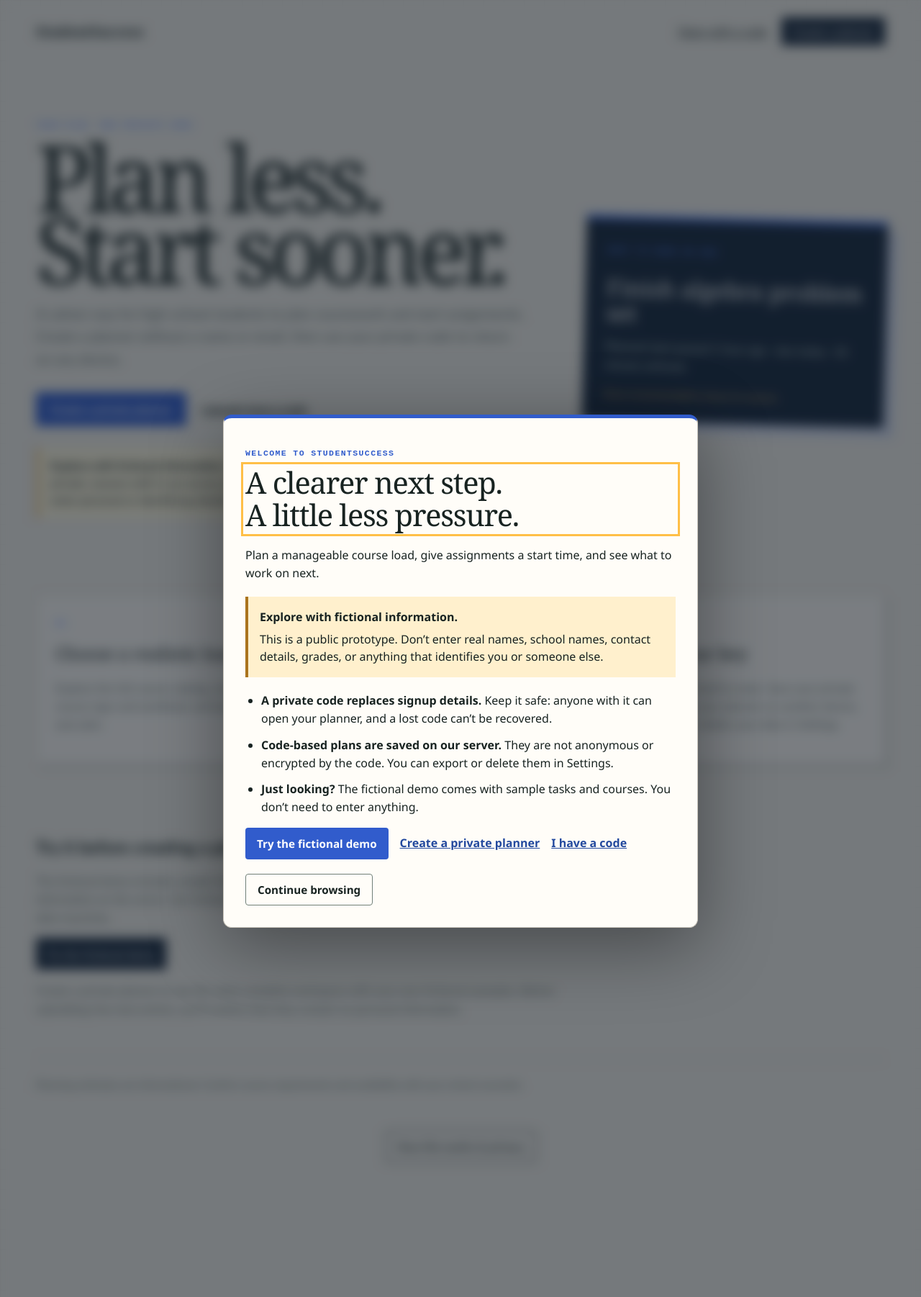
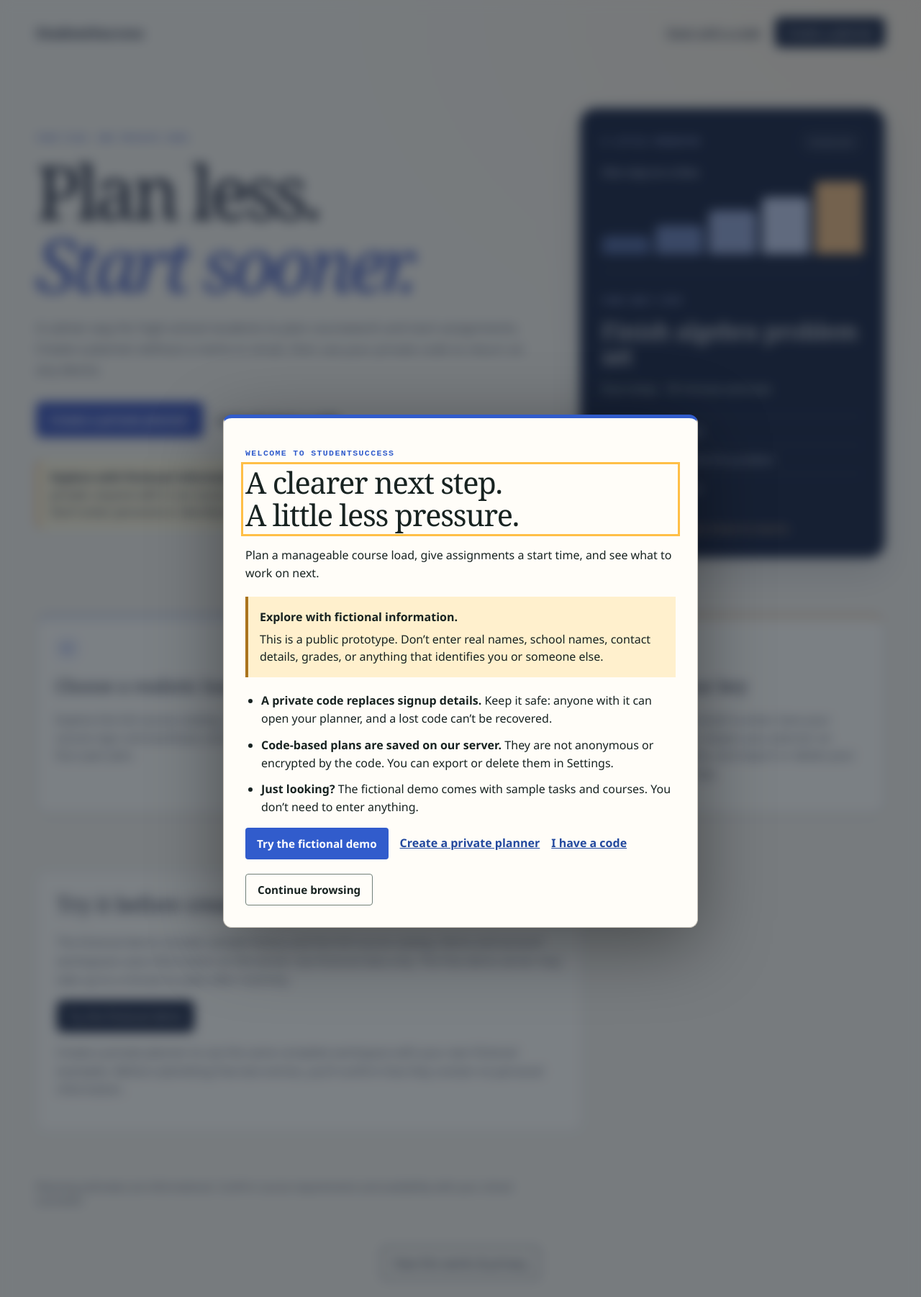
Before and after one commit to JVijay08/StudentSuccess, a Flask app: page / in a window 1280 px wide. Shown: the top 1802 px of the page at 72% size. Run offline with Flask 3, Linux system fonts and the light colour scheme.

Commit message:
Refresh site design and simplify course navigation

```diff
--- /dev/null
+++ b/static/css/studio.css
@@ -0,0 +1,121 @@
+/* Shared visual language: warm paper, indigo ink, and a little momentum. */
+:root {
+  --paper: #f6f4ee;
+  --white: #fffefa;
+  --ink: #252b40;
+  --muted: #626879;
+  --line: #dedfdc;
+  --night: #202b48;
+  --night-soft: #303e61;
+  --blue: #4259ba;
+  --amber: #efbd83;
+  --studio-shadow: 0 4px 20px rgba(32,43,72,.045);
+}
+body {
+  font-family: "Segoe UI", "Trebuchet MS", sans-serif;
+  background-image: radial-gradient(ellipse at 100% 0, rgba(239,189,131,.14), transparent 48%);
+  background-size: 100% 900px;
+  background-repeat: no-repeat;
+  -webkit-font-smoothing: antialiased;
+}
+h1, h2, h3 { text-wrap: pretty; }
+main > header h1, .onboarding-section h1 { line-height: 1.06; }
+.eyebrow, .section-kicker, .first-title { line-height: 1.5; letter-spacing: .12em; }
+.card, .panel, .task-card, .course-card, .year-card, .comparison-card,
+.detail-main, .action-panel, .notice-panel, .settings-form section, .account,
+.account article, .onboarding-section, .feature-grid article, .demo-checklist {
+  border-radius: 16px;
+  box-shadow: var(--studio-shadow);
+  background-color: var(--white);
+}
+.panel, .onboarding-section, .demo-checklist { border-top-width: 3px; }
+.card .eyebrow, .card .section-kicker { color: var(--blue); }
+.card h2, .feature-grid h2 { line-height: 1.25; }
+input:not([type="checkbox"]):not([type="radio"]), select, textarea {
+  border-radius: 8px;
+}
+input[type="checkbox"], input[type="radio"] { accent-color: var(--blue); }
+button, .button, .primary-action, .nav-cta, .back-link, .actions a {
+  border-radius: 8px;
+}
+button, .small-button { color: #fff; }
+button.secondary, .password-toggle { color: var(--ink); }
+.button:not(.secondary), .access-primary, .hero-actions .primary-action,
+.hero-actions button { background: var(--blue); color: #fff; }
+.button:not(.secondary):hover, .access-primary:hover,
+.hero-actions .primary-action:hover { background: #334798; }
+.button.secondary, .back-link { border-color: var(--line); }
+.flash, .demo-banner, .prototype-note, .prototype-notice,
+.catalog-note, .reminder-panel, .plan-footer { border-radius: 10px; }
+.shell .sidebar {
+  background: radial-gradient(ellipse at 0 0, #354566 0, transparent 55%), var(--night);
+  border-right: 1px solid rgba(255,255,255,.08);
+}
+.brand-mark {
+  flex-shrink: 0;
+  border: 1px solid #899be3;
+  border-radius: 14px 14px 14px 3px;
+  color: #e4eaff;
+  background: rgba(137,155,227,.12);
+}
+.brand small { color: #e9c396; }
+.shell .sidebar nav a { border-radius: 9px; color: #ced5e5; }
+.shell .sidebar nav a::before { content: ""; width: 5px; height: 5px; flex-shrink: 0; border-radius: 50%; background: #b4c2ff; }
+.shell .sidebar nav a.active { border-left-color: #a5b6ff; }
+.shell .sidebar nav a:hover, .shell .sidebar nav a.active { transform: none; background: #344364; color: #fff; }
+.sidebar .module-note { color: #b9c3d8; padding-top: 20px; border-top: 1px solid #43516b; }
+.sidebar .logout-button { color: #edf0ff; border-color: #64718b; }
+.focus-card {
+  border-radius: 18px;
+  border: 1px solid #3e5079;
+  border-top: 3px solid #98aaf1;
+  background: radial-gradient(ellipse at 100% 0, #354a76, transparent 70%), var(--night);
+  box-shadow: 0 12px 28px rgba(32,43,72,.12);
+}
+.focus-card .eyebrow, .focus-card::after, .priority-item::before { color: #b7c5ff; }
+.focus-card .button { background: #dce4ff; color: #202b48; }
+.priority-item { border-bottom-color: #4a5873; }
+.priority-item p { color: #d0d7e6; }
+.task-card { border-left-width: 4px; }
+.year-card { border-top: 3px solid #a6b4df; }
+.year-card:nth-child(2) { border-top-color: #83aaa0; }
+.year-card:nth-child(3) { border-top-color: #d8b082; }
+.year-card:nth-child(4) { border-top-color: #b29cbf; }
+.workload, .course-type, .badge { border-radius: 6px; }
+.feature-grid article { position: relative; border-top: 3px solid #a6b4df; }
+.feature-grid article:nth-child(2) { border-top-color: #83aaa0; }
+.feature-grid article:nth-child(3) { border-top-color: #d8b082; }
+.feature-grid article > span { display: inline-grid; place-items: center; width: 34px; height: 34px; border-radius: 50%; background: #edf0fa; color: #4259ba; }
+.hero { gap: 48px; padding: 60px 0; }
+.hero h1 { font-size: clamp(4rem, 8vw, 7rem); line-height: .98; letter-spacing: -.055em; }
+.hero h1 em { color: var(--blue); font-weight: 400; }
+.hero .lede { font-size: 1.1rem; }
+.next-card { border: 1px solid #45577b; border-radius: 22px; background: var(--night); box-shadow: 0 20px 45px rgba(32,43,72,.14); transform: none; }
+.next-card span { color: #bdcaff; }
+.next-card strong { margin-top: 16px; }
+.example-heading { display: flex; gap: 12px; align-items: center; justify-content: space-between; flex-wrap: wrap; }
+.next-card .example-tag { border: 1px solid #5b6987; border-radius: 20px; padding: 7px 10px; font: .7rem "Segoe UI", sans-serif; letter-spacing: 0; color: #e0e6f7; }
+.momentum-art { display: flex; align-items: end; gap: 8px; height: 150px; position: relative; padding: 24px 0; margin: 16px 0 26px; border-bottom: 1px solid #4a5873; }
+.momentum-art i { flex: 1; height: 25%; border-radius: 7px 7px 2px 2px; background: #566ba0; }
+.momentum-art i:nth-child(2) { height: 40%; background: #7084b8; }
+.momentum-art i:nth-child(3) { height: 60%; background: #96a6d2; }
+.momentum-art i:nth-child(4) { height: 78%; background: #c4cfed; }
+.momentum-art i:nth-child(5) { height: 100%; background: #efbd83; }
+.momentum-art b { position: absolute; top: 0; left: 0; max-width: 55%; color: #d5dcef; font: italic 1rem Georgia, serif; }
+.example-steps { list-style: none; padding: 0; margin: 24px 0; color: #dce3f3; }
+.example-steps li { display: flex; align-items: baseline; gap: 12px; padding: 10px 0; border-top: 1px solid #42516f; font-size: .9rem; }
+.example-steps li span { color: #efbd83; font-size: .7rem; }
+.server-demo { padding: 28px; margin-bottom: 40px; border: 1px solid var(--line); border-radius: 16px; background: var(--white); }
+.server-demo h2 { font: 400 1.8rem/1.2 Georgia, serif; margin-top: 0; }
+[data-theme="dark"] body, [data-theme="high-contrast"] body { background-image: none; }
+[data-theme="dark"] .onboarding-section, [data-theme="dark"] .feature-grid article { background: var(--white); }
+[data-theme="high-contrast"] .shell .sidebar, [data-theme="high-contrast"] .focus-card,
+[data-theme="high-contrast"] .next-card { background: #000; }
+[data-theme="high-contrast"] .feature-grid article, [data-theme="high-contrast"] .onboarding-section { background: #000; }
+@media (max-width: 780px) {
+  .hero { gap: 28px; padding: 36px 0; }
+  .hero h1 { font-size: clamp(3.4rem, 15vw, 5rem); }
+  .next-card { padding: 24px; }
+  .feature-grid { gap: 14px; padding-bottom: 32px; }
+  .server-demo { padding: 20px; }
+}
--- a/templates/_accessibility_head.html
+++ b/templates/_accessibility_head.html
@@ -1,3 +1,4 @@
+<link rel="stylesheet" href="{{ url_for('static', filename='css/studio.css') }}">
 <link rel="stylesheet" href="{{ url_for('static', filename='css/accessibility.css') }}">
 <link rel="stylesheet" href="{{ url_for('static', filename='css/mobile.css') }}">
 <link rel="icon" href="{{ url_for('static', filename='images/favicon.svg') }}" type="image/svg+xml">
--- a/templates/dashboard.html
+++ b/templates/dashboard.html
@@ -25,7 +25,6 @@
           <a href="{{ url_for('courses.course_plan') }}">Course Load</a>
           <a href="{{ url_for('profile.profile_view') }}">{% if g.current_user.access_credential %}Planning preferences{% else %}Student profile{% endif %}</a>
           <a href="{{ url_for('settings.settings') }}">Settings</a>
-          <a href="{{ url_for('courses.course_explorer') }}">Course catalog</a>
         </nav>
       </div>
       <div class="sidebar-footer">
--- a/templates/landing.html
+++ b/templates/landing.html
@@ -30,7 +30,7 @@
     <section class="hero">
       <div>
         <p class="eyebrow">YOUR PLAN. ONE PRIVATE CODE.</p>
-        <h1>Plan less.<br>Start sooner.</h1>
+        <h1>Plan less.<br><em>Start sooner.</em></h1>
         <p class="lede">A calmer way for high-school students to plan coursework and start assignments. Create a planner without a name or email, then use your private code to return on any device.</p>
         <div class="hero-actions">
           <a class="primary-action" href="{{ url_for('auth.register') }}">Create a private planner</a>
@@ -39,9 +39,12 @@
         <p class="prototype-note"><strong>Explore with fictional information.</strong> Plans are saved on our server. Keep your code private: anyone with it can access your planner, and we can’t recover it if it’s lost. Don’t enter personal or identifying details.</p>
       </div>
       <aside class="next-card" aria-label="Example recommendation">
-        <span>WHAT TO WORK ON NOW</span>
+        <div class="example-heading"><span>A LITTLE MOMENTUM</span><span class="example-tag">Sample plan</span></div>
+        <div class="momentum-art" aria-hidden="true"><i></i><i></i><i></i><i></i><i></i><b>One step at a time.</b></div>
+        <span>YOUR NEXT STEP</span>
         <strong>Finish algebra problem set</strong>
-        <p>Planned start passed 1 hour ago · due today · 50 minute estimate</p>
+        <p>Due today · 50 minute estimate</p>
+        <ol class="example-steps"><li><span>01</span> Open your notes</li><li><span>02</span> Work through the first problem</li><li><span>03</span> Build from there</li></ol>
         <small>Every recommendation shows its reasons.</small>
       </aside>
     </section>
--- a/templates/local_planner.html
+++ b/templates/local_planner.html
@@ -10,6 +10,7 @@
   <link rel="stylesheet" href="{{ url_for('static', filename='css/local_planner.css') }}">
   <link rel="stylesheet" href="{{ url_for('static', filename='css/nonpersonal.css') }}">
   <link rel="stylesheet" href="{{ url_for('static', filename='css/mobile.css') }}">
+  <link rel="stylesheet" href="{{ url_for('static', filename='css/studio.css') }}">
   <script src="{{ url_for('static', filename='js/nonpersonal.js') }}" defer></script>
   <script src="{{ url_for('static', filename='js/local_planner.js') }}" defer></script>
 </head>
```
Also changed, not shown: scripts/check_mobile_layout.py (+11 -5 lines), tests/test_nonpersonal_confirmation.py (+4 -1 lines).
